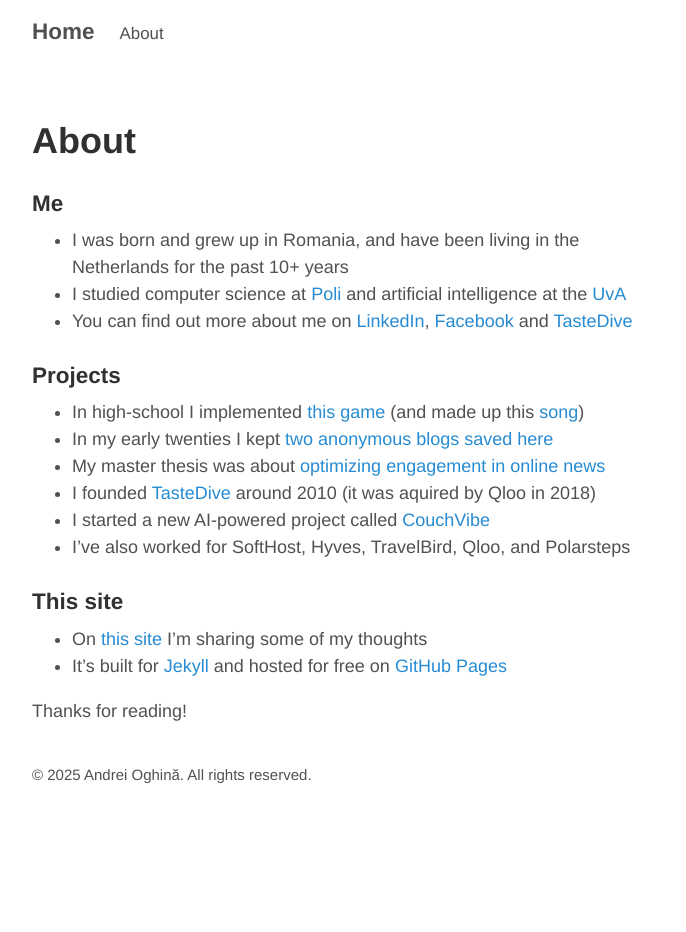
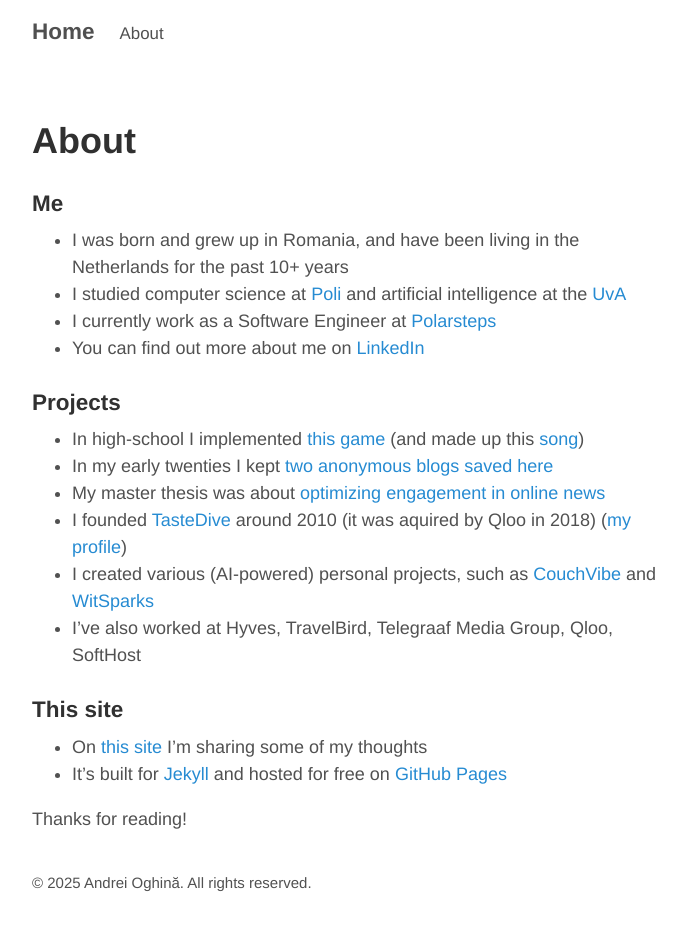
Before and after one commit to aoghina/aoghina.github.io, a Jekyll site: the page built from about.md, in a window 1280 px wide. Shown: the whole page, without its empty margins (293-979 px from the left). Built offline with Jekyll 4.4.1, drawn with Linux system fonts in a browser that asks for light colours; before the commit the page ends 900 px from its top, so only the background shows below that.

Commit message:
About tweaks

```diff
--- a/about.md
+++ b/about.md
@@ -7,16 +7,17 @@
 
 * I was born and grew up in Romania, and have been living in the Netherlands for the past 10+ years
 * I studied computer science at [Poli](http://acs.pub.ro/en/) and artificial intelligence at the [UvA](http://www.uva.nl)
-* You can find out more about me on [LinkedIn](https://nl.linkedin.com/in/andreioghina), [Facebook](https://www.facebook.com/andrei.oghina) and [TasteDive](https://tastedive.com/andrei)
+* I currently work as a Software Engineer at [Polarsteps](http://www.polarsteps.com)
+* You can find out more about me on [LinkedIn](https://nl.linkedin.com/in/andreioghina)
 
 ### Projects
 
 * In high-school I implemented [this game](/public/static/tank-site/) (and made up this [song](/public/static/psychedelic-solo.wav))
 * In my early twenties I kept [two anonymous blogs saved here](/public/static/harmony-within-chaos.pdf)
 * My master thesis was about [optimizing engagement in online news](/public/static/optimizing-engagement-in-online-news.pdf)
-* I founded [TasteDive](https://tastedive.com) around 2010 (it was aquired by Qloo in 2018)
-* I started a new AI-powered project called [CouchVibe](https://couchvibe.com)
-* I've also worked for SoftHost, Hyves, TravelBird, Qloo, and Polarsteps
+* I founded [TasteDive](https://tastedive.com) around 2010 (it was aquired by Qloo in 2018) ([my profile](https://tastedive.com/andrei))
+* I created various (AI-powered) personal projects, such as [CouchVibe](https://couchvibe.com) and [WitSparks](https://witsparks.com)
+* I've also worked at Hyves, TravelBird, Telegraaf Media Group, Qloo, SoftHost
 
 ### This site
 
```
